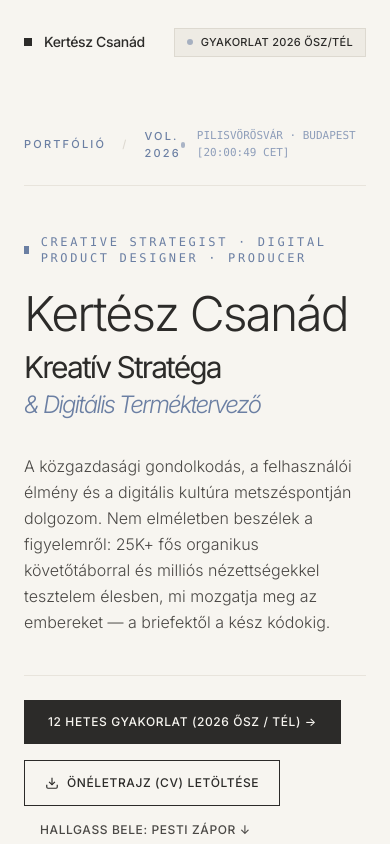
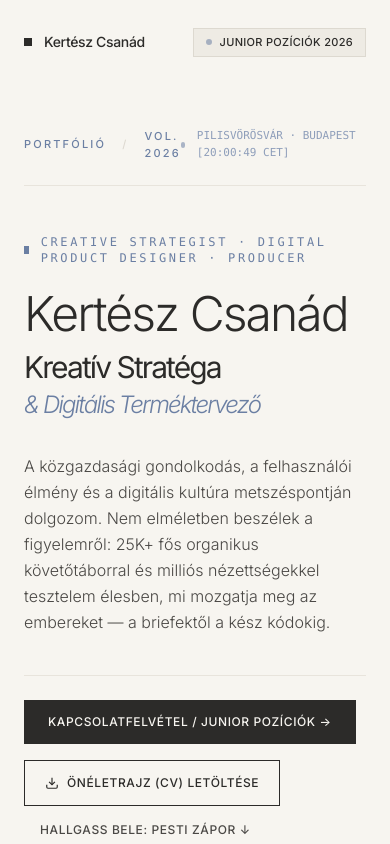
Before and after one commit to Csanad111/kertesz-csanad-portfolio, a React (Vite) app: page / in a window 390 px wide. Shown: the top 844 px of the page. Built offline with nearby package versions, Linux system fonts and the light colour scheme; the HTML template or start-up script is replaced by a standard one.

Commit message:
refactor: reposition portfolio for junior/entry-level positions

```diff
--- a/src/App.tsx
+++ b/src/App.tsx
@@ -153,8 +153,8 @@ function Nav() {
             className="inline-flex items-center gap-2 px-3 py-1.5 text-[11px] font-medium text-[#2C2B29] bg-[#E8E4DC]/60 hover:bg-[#E8E4DC] transition-colors border border-[#DDD9D0] shrink-0"
           >
             <span className="w-1.5 h-1.5 rounded-full bg-[#6B7FA3] animate-pulse" />
-            <span className="hidden sm:inline">12 hetes gyakorlat (2026 ősz / tél)</span>
-            <span className="sm:hidden">Gyakorlat 2026 ősz/tél</span>
+            <span className="hidden sm:inline">Nyitott Junior Pozíciókra (2026)</span>
+            <span className="sm:hidden">Junior pozíciók 2026</span>
           </a>
         </div>
       </div>
@@ -236,7 +236,7 @@ function Hero({
               href="#contact"
               className="inline-flex items-center justify-center px-6 py-3.5 bg-[#2C2B29] text-[#F7F5F0] text-xs font-medium tracking-wider uppercase hover:bg-[#6B7FA3] transition-colors"
             >
-              12 hetes gyakorlat (2026 ősz / tél) →
+              Kapcsolatfelvétel / Junior Pozíciók →
             </a>
             <a
               href="/cv/kertesz-csanad-oneletrajz.pdf"
@@ -1381,27 +1381,21 @@ function Footer() {
       <div className="grid grid-cols-1 lg:grid-cols-12 gap-12 sm:gap-16 items-start pb-20 sm:pb-28 border-b border-[#E8E4DC]">
         <div className="lg:col-span-8">
           <p className="text-xs font-mono tracking-[0.2em] uppercase text-[#6B7FA3] mb-6">
-            05 — Szakmai Gyakorlat &amp; Kapcsolat
+            05 — Karrier &amp; Kapcsolat
           </p>
 
           <h2 className="text-4xl sm:text-5xl md:text-6xl lg:text-7xl font-light tracking-[-0.03em] leading-[1.05] text-[#2C2B29] mb-8">
             <span className="font-normal text-[#2C2B29]">
-              12 hetes szakmai gyakorlati
+              Junior pozíciót keresek
             </span>{" "}
-            helyet keresek{" "}
             <span className="italic font-light text-[#6B7FA3]">
-              kreatív stratégia
+              UX/UI tervezés &amp; Stratégia
             </span>{" "}
             területén.
           </h2>
 
           <p className="text-base sm:text-lg font-light text-[#4A4845] leading-relaxed max-w-2xl mb-8">
-            Olyan ügynökségi vagy stúdiócsapathoz szeretnék csatlakozni, ahol számít a valós
-            digitális kulturális érzék (25K+ követő, milliós organikus elérések), a józan
-            közgazdasági logika és a precíz kivitelezés. Szívesen dolgozom briefeken,
-            felhasználói kutatásokon, kampánykoncepciókon vagy digitális felületeken — és nem
-            ijedek meg attól sem, ha kódhoz vagy videóvágáshoz kell nyúlni.
-            Kezdés: 2026 ősz / tél (rugalmasan egyeztethető).
+            Nyitott vagyok junior feladatkörökre ügynökségeknél, stúdióknál és vállalati csapatoknál. A BME gazdasági alapjaimra, a Google UX és Meta Front-End minősítéseimre, valamint a valós tartalomgyártási tapasztalataimra (25K+ követő, milliós organikus elérések) építve azonnal értéket tudok teremteni — legyen szó felhasználói kutatásokról, wireframe-ekről, frontend kódolásról vagy digitális koncepciókról.
           </p>
 
           <div className="flex flex-wrap items-center gap-4">
```
